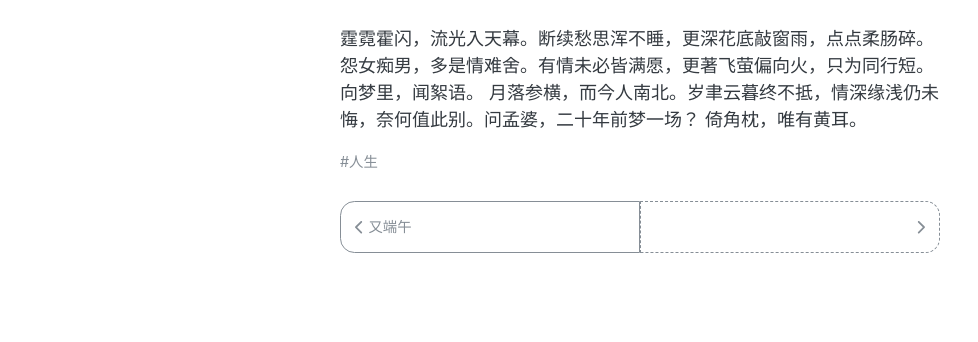
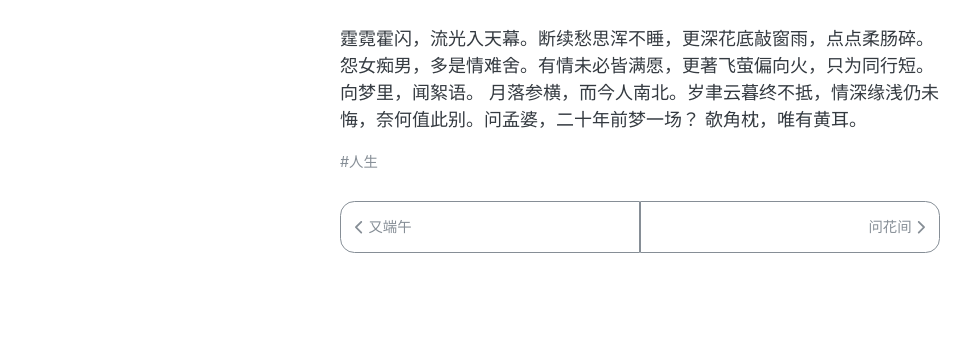
Before and after one commit to symphonyh/symphonyh.github.io, a Jekyll site: the page built from _posts/2024-06-12-txd.md, in a window 1280 px wide. Shown: the part 196-538 px from the top of the page, without its empty margins (0-978 px from the left). Built offline with Jekyll 4.4.1, drawn with Linux system fonts in a browser that asks for light colours; comment, search, counter and statistics services are not loaded.

Commit message:
出差临汾路上

```diff
--- a/_posts/2024-06-12-txd.md
+++ b/_posts/2024-06-12-txd.md
@@ -8,4 +8,4 @@ comments: true
 ---
 霆霓霍闪，流光入天幕。断续愁思浑不睡，更深花底敲窗雨，点点柔肠碎。
 怨女痴男，多是情难舍。有情未必皆满愿，更著飞萤偏向火，只为同行短。向梦里，闻絮语。
-月落参横，而今人南北。岁聿云暮终不抵，情深缘浅仍未悔，奈何值此别。问孟婆，二十年前梦一场？ 倚角枕，唯有黄耳。
+月落参横，而今人南北。岁聿云暮终不抵，情深缘浅仍未悔，奈何值此别。问孟婆，二十年前梦一场？ 欹角枕，唯有黄耳。
```
Also changed, not shown: _posts/2024-06-18-whj.md (added, +15 -0 lines).
